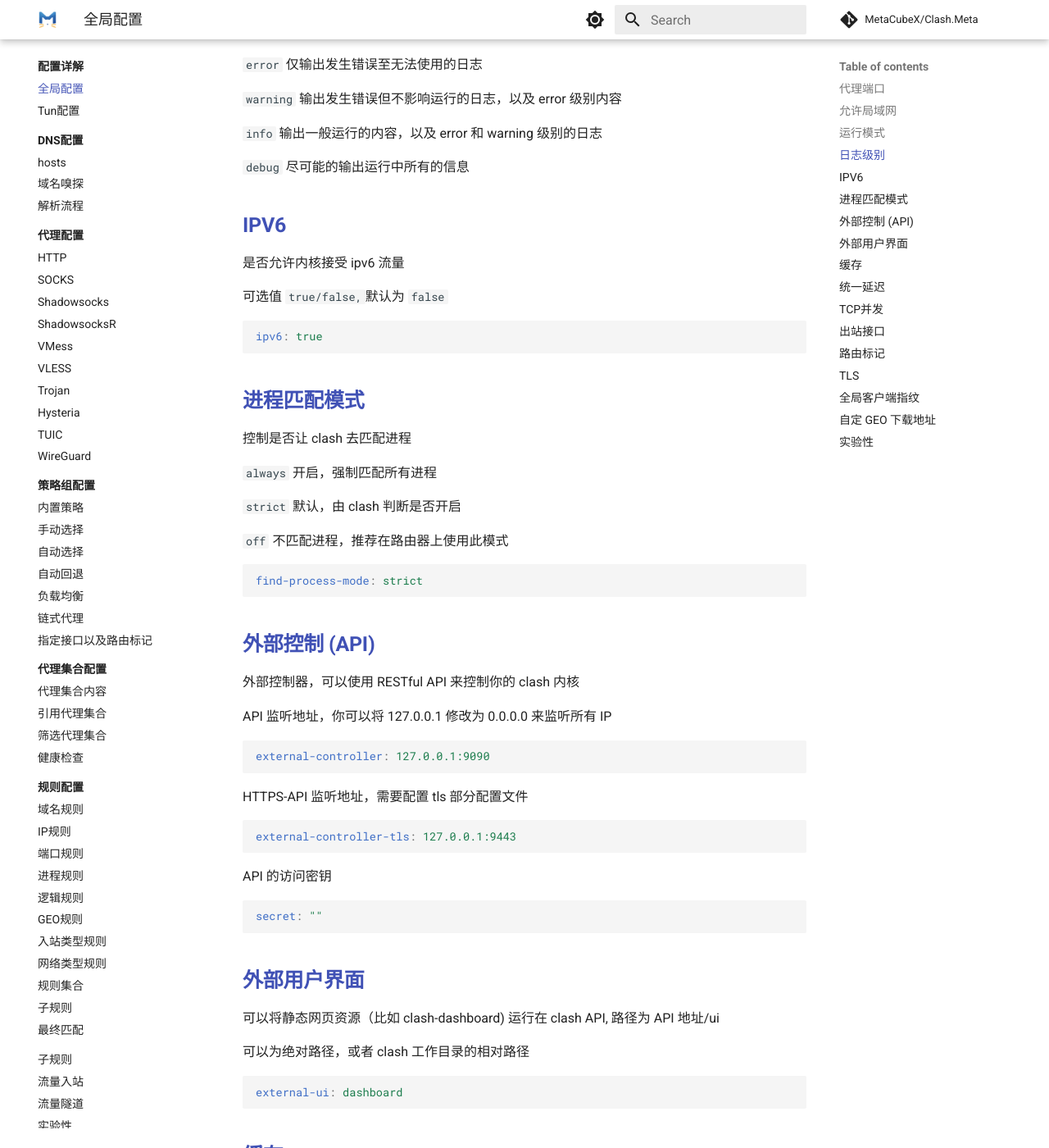
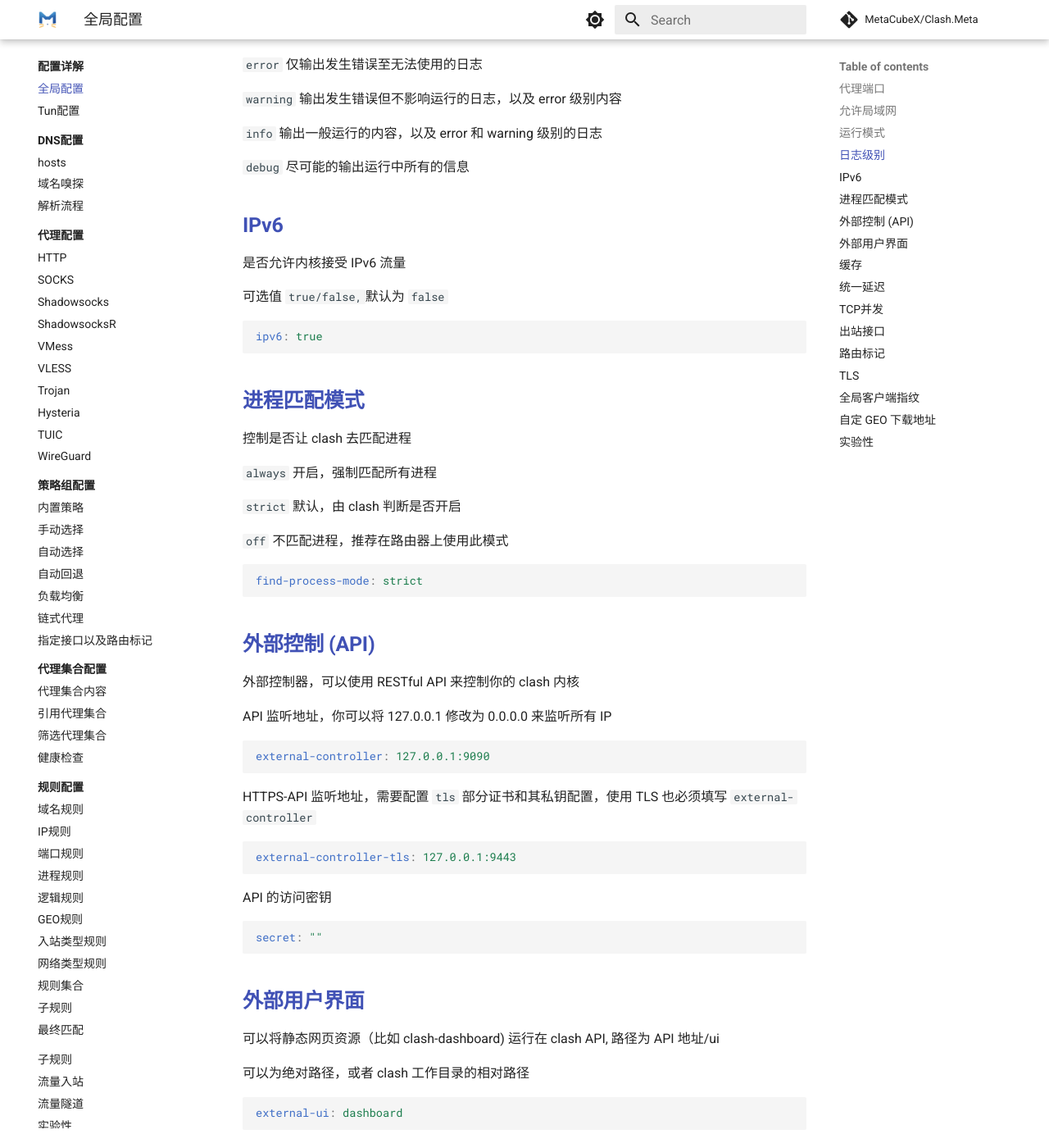
Before and after one commit to MetaCubeX/Meta-Docs, an MkDocs documentation site: the page built from docs/config/general.md, in a window 1280 px wide and 1400 px high, scrolled down 1921 px. Shown: the whole window at 82% size. Built offline with MkDocs 1.6.1 and Material for MkDocs 9.7.7, drawn with Linux system fonts in a browser that asks for light colours; comment, search, counter and statistics services are not loaded.

Commit message:
chore: tls controller aip notes

````diff
--- a/docs/config/general.md
+++ b/docs/config/general.md
@@ -96,9 +96,9 @@ log－level: info
 
 `debug` 尽可能的输出运行中所有的信息
 
-## **IPV6**
+## **IPv6**
 
-是否允许内核接受 ipv6 流量
+是否允许内核接受 IPv6 流量
 
 可选值 `true/false,`默认为 `false`
 
@@ -130,7 +130,7 @@ API 监听地址，你可以将 127.0.0.1 修改为 0.0.0.0 来监听所有 IP
 external-controller: 127.0.0.1:9090
 ```
 
-HTTPS-API 监听地址，需要配置 tls 部分配置文件
+HTTPS-API 监听地址，需要配置 `tls` 部分证书和其私钥配置，使用 TLS 也必须填写 `external-controller`
 
 ```yaml
 external-controller-tls: 127.0.0.1:9443
````
